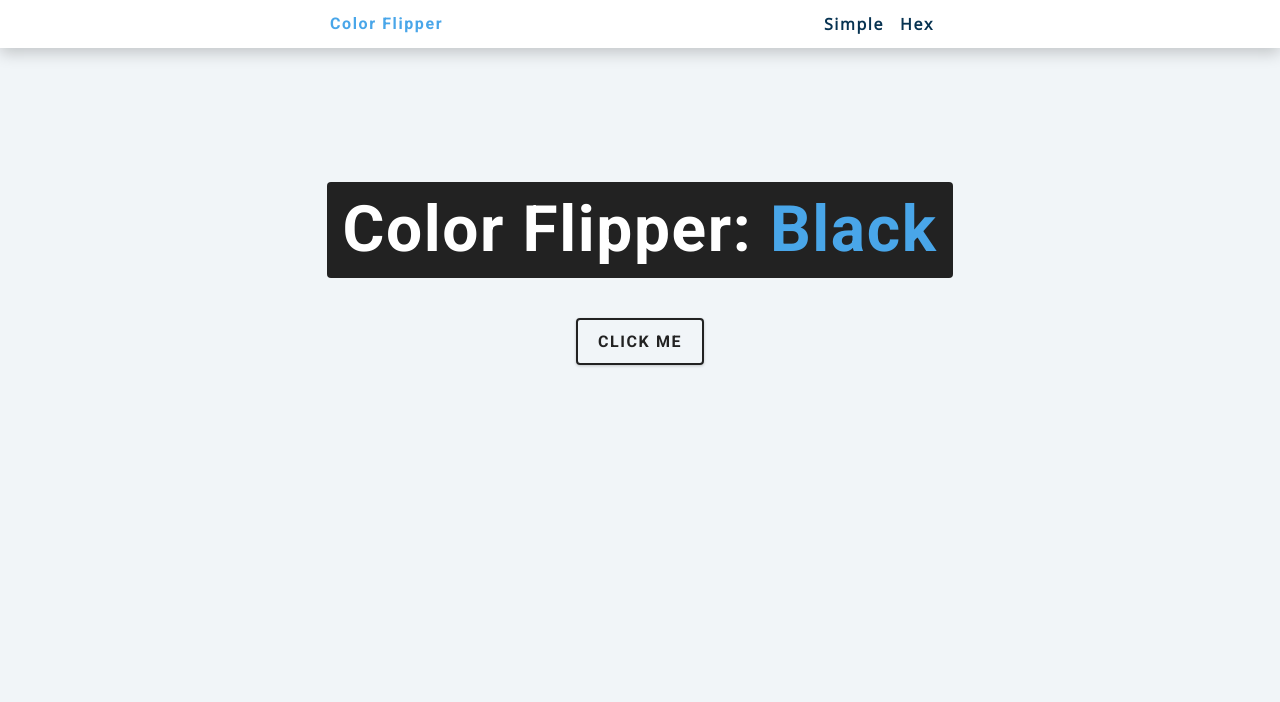
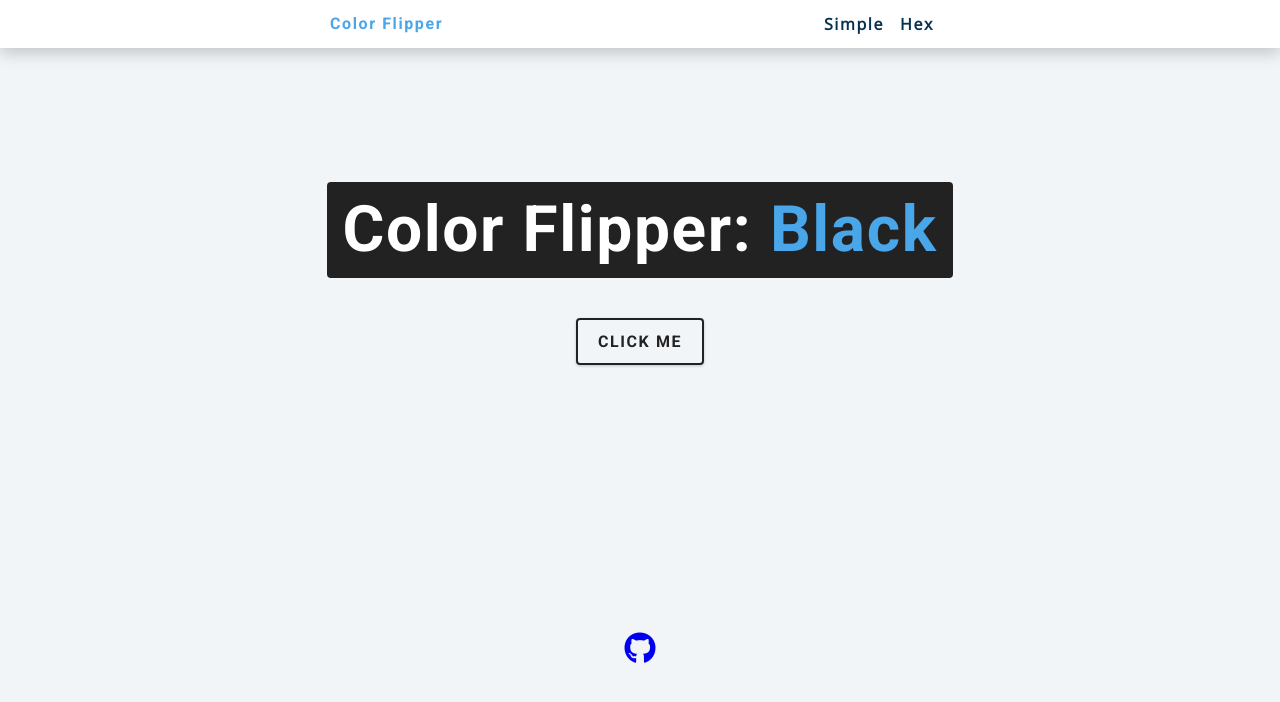
Before and after one commit to Nwachukwu-Uzor/color-flipper, a plain HTML site: page index.html in a window 1280 px wide. Drawn offline with nearby package versions, Linux system fonts and the light colour scheme.

Commit message:
finished project

```diff
--- a/styles.css
+++ b/styles.css
@@ -250,7 +250,6 @@ main {
 .github a:link,
 .github a:visited {
   background-color: transparent;
-  color: transparent;
 }
 
 i {
```
